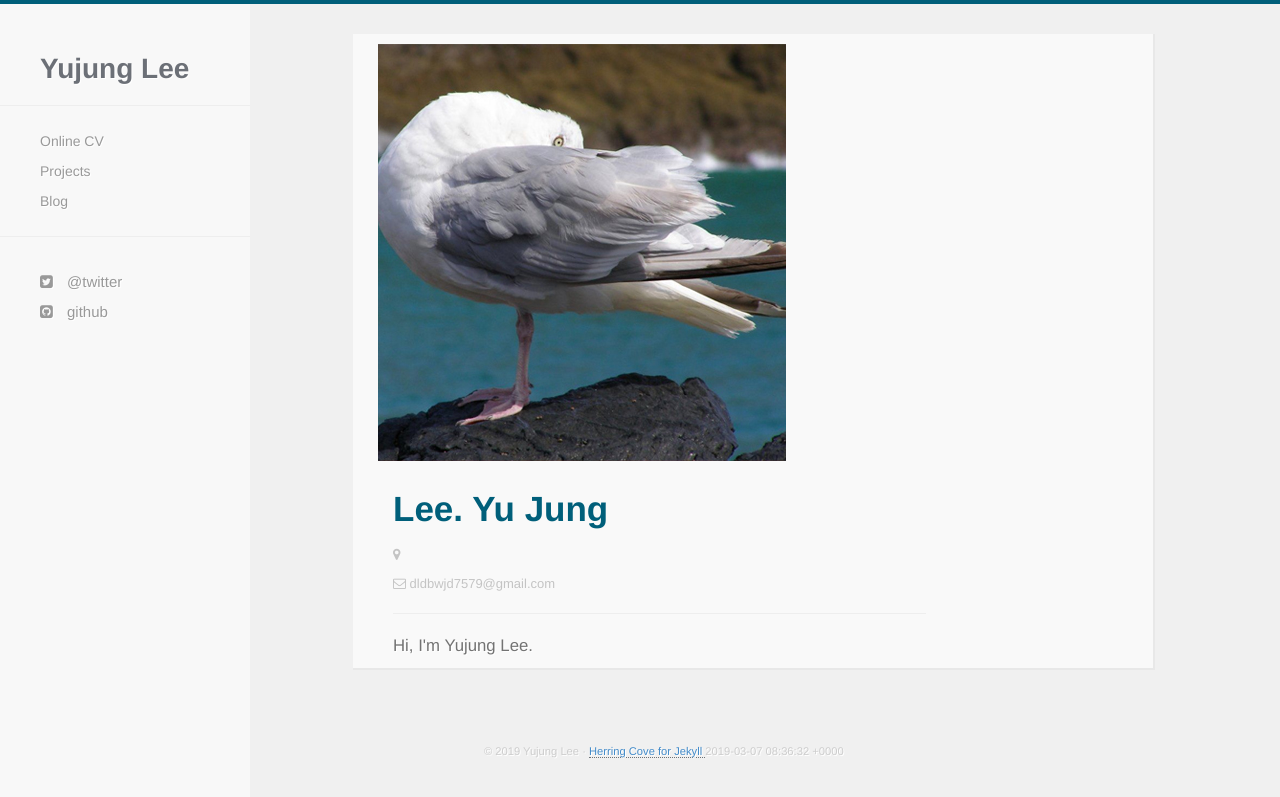
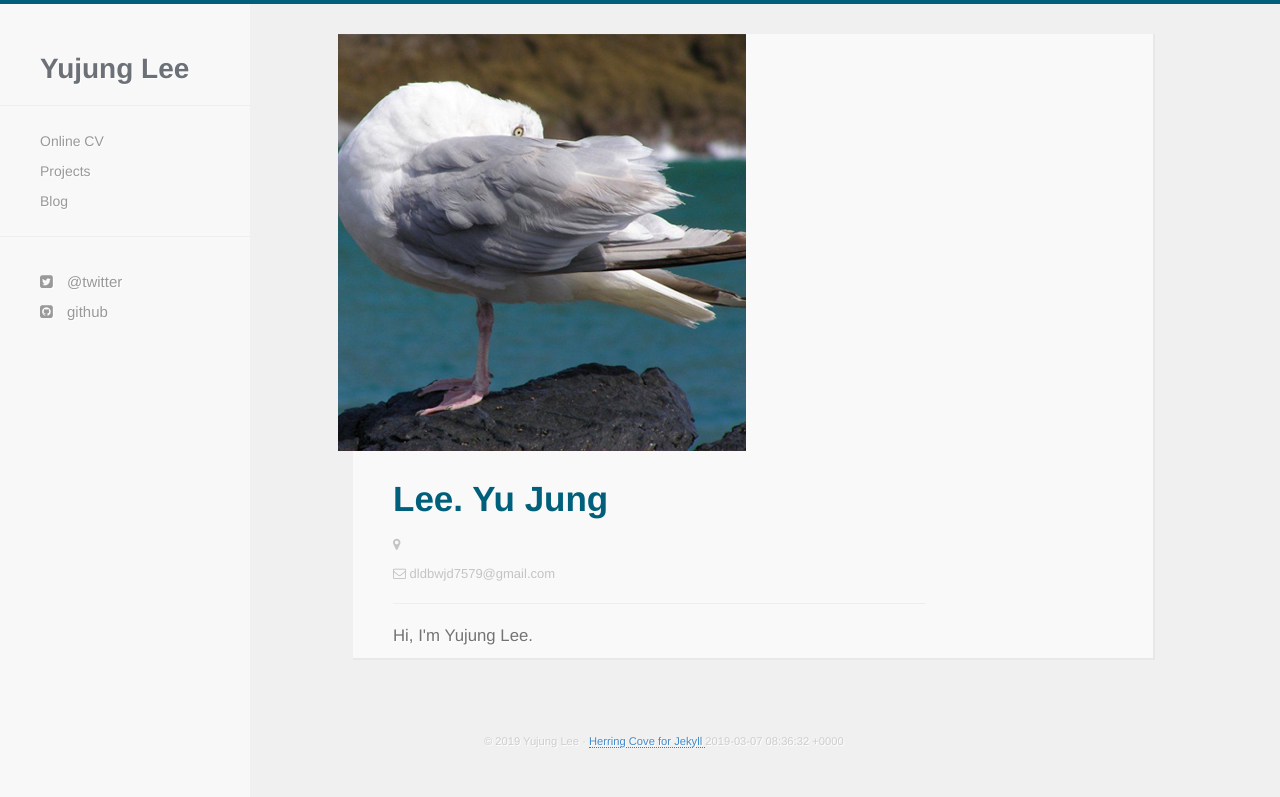
Before and after one commit to yujungL/yujungL.github.io, a Jekyll site: the page built from about.html, in a window 1280 px wide. Shown: the top 797 px of the page. Built offline with Jekyll 4.4.1, drawn with Linux system fonts in a browser that asks for light colours; nearby versions of some CDN libraries; Markdown is read by kramdown in place of the engine named in the settings.

Commit message:
Update about.html

```diff
--- a/about.html
+++ b/about.html
@@ -5,7 +5,7 @@ title: Online CV
     <div class="row">
       <div class="user-card">
         <div class="row">
-          <div class="cvPhoto">
+          <div class="card cvPhoto">
             <img src="{{ site.baseurl }}/images/self.jpg">
           </div>
           <div class="col-md-9">
```
